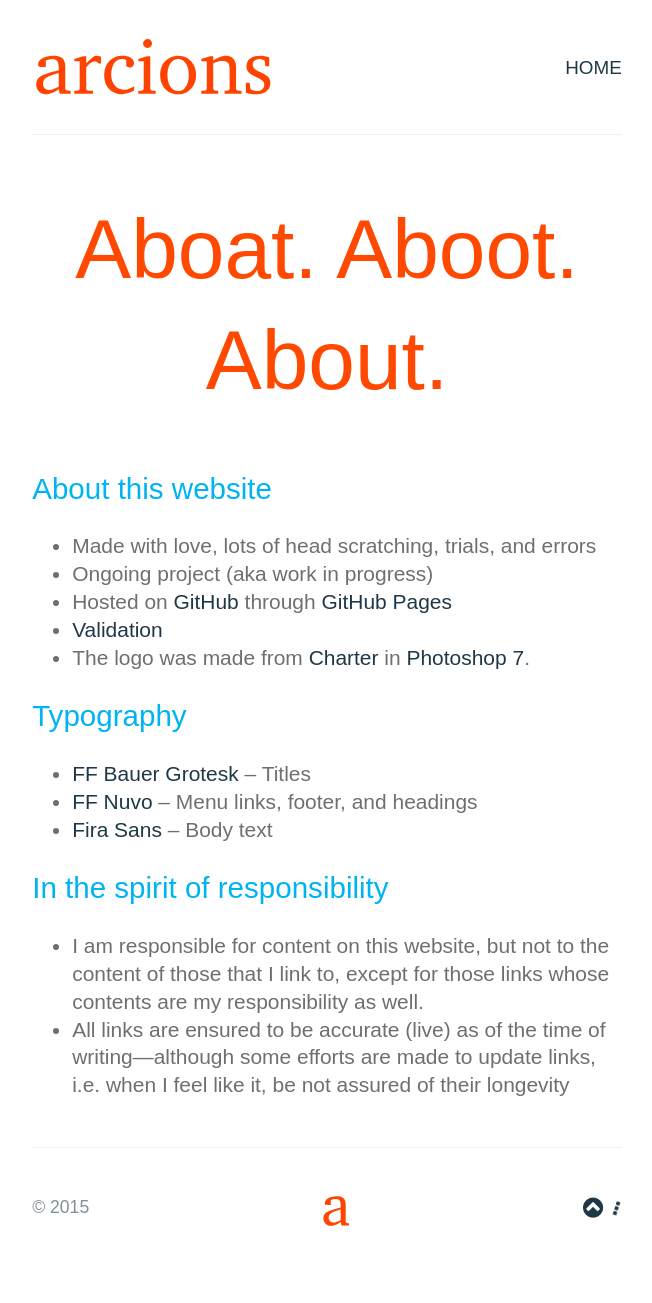
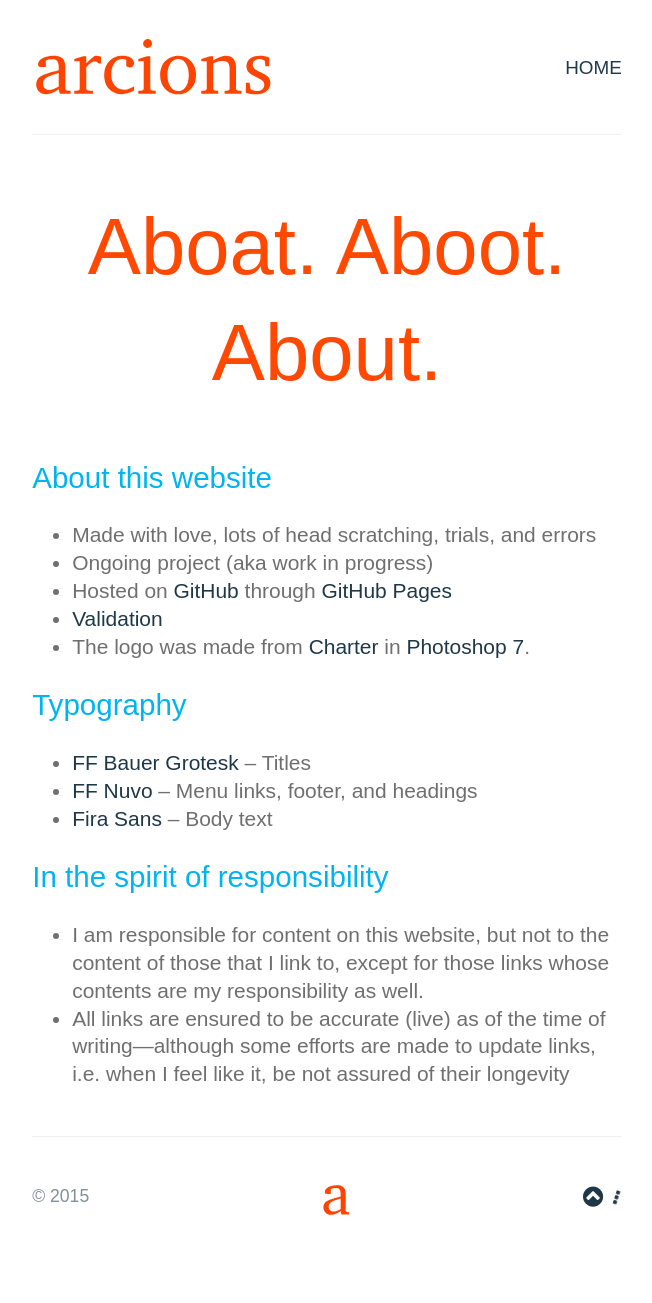
Before and after one commit to arcions/arcions.github.io, a Jekyll site: the page built from about/index.html, in a window 1280 px wide. Shown: the whole page, without its empty margins (313-965 px from the left). Built offline with Jekyll 4.4.1, drawn with Linux system fonts in a browser that asks for light colours; nearby versions of some CDN libraries; some web fonts are replaced; Markdown is read by kramdown in place of the engine named in the settings.

Commit message:
Update main.css

```diff
--- a/stylesheets/main.css
+++ b/stylesheets/main.css
@@ -170,7 +170,7 @@ h6 {
   -moz-font-feature-settings: "kern=1, liga=1, ss02=1, ss03=1, titl=1, tnum=1, lnum=1";
   -ms-font-feature-settings: "kern" 1, "liga" 1, "ss02" 1, "ss03" 1, "titl" 1, "tnum" 1, "lnum" 1;
   -o-font-feature-settings: "kern" 1, "liga" 1, "ss02" 1, "ss03" 1, "titl" 1, "tnum" 1, "lnum" 1;
-  font-size: 200%;
+  font-size: 195%;
   font-weight: 300;
 }
 .page-header a {
@@ -216,13 +216,13 @@ h6 {
 /* Project tagline */
   @media screen and (min-width: 64em) {
     .project-tagline {
-      font-size: 200%; } }
+      font-size: 195%; } }
   @media screen and (min-width: 42em) and (max-width: 64em) {
     .project-tagline {
-      font-size: 160% } }
+      font-size: 155% } }
   @media screen and (max-width: 42em) {
     .project-tagline {
-      font-size: 120% } }
+      font-size: 115% } }
 
 .site-footer {
   padding-top: 3rem;
```
